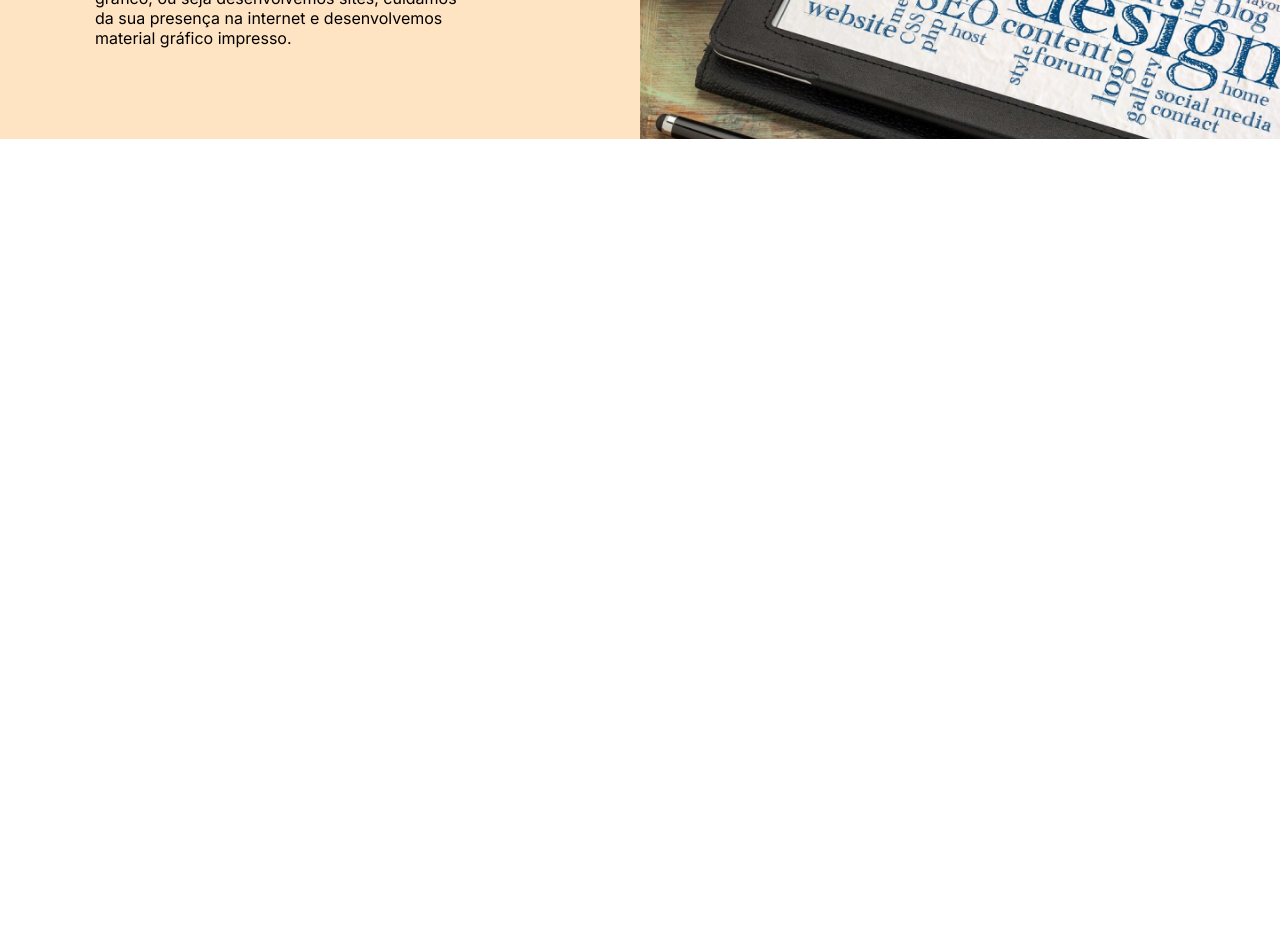
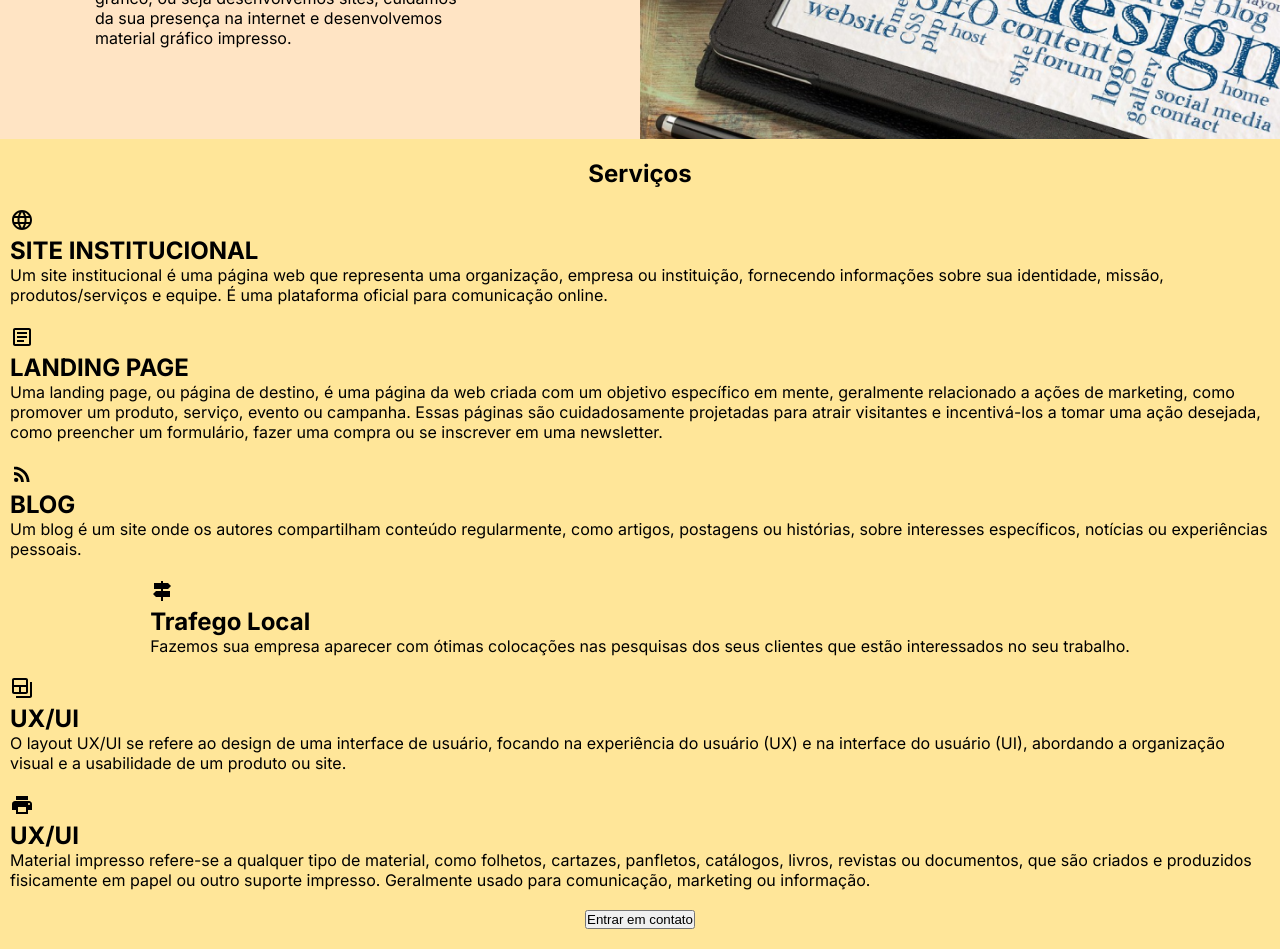
Before and after one commit to samirdourado/douradocomunicacao_react, a Next.js app: page / in a window 1280 px wide. Shown: the part 940-1889 px from the top of the page. Before the commit the page ends 1079 px from the top, so only its background shows below. Built offline with nearby package versions, Linux system fonts and the light colour scheme.

Commit message:
Feat: mvp card

```diff
--- a/src/app/globals.css
+++ b/src/app/globals.css
@@ -2,6 +2,7 @@
   box-sizing: border-box;
   padding: 0;
   margin: 0;
+  list-style: none;
 }
 
 html,
--- a/src/app/page.tsx
+++ b/src/app/page.tsx
@@ -6,6 +6,7 @@ import PageSize from "@/components/sizePage";
 import Hero from "@/components/hero";
 import Slogan from "@/components/slogan";
 import AboutUs from "@/components/about";
+import ServicesArea from "@/components/servicesArea";
 
 export default function Home() {
 
@@ -18,8 +19,7 @@ export default function Home() {
       <Hero/>
       <Slogan/>
       <AboutUs/>
-
-
+      <ServicesArea/>
       { activateMenu && <HamburguerMenu/>}
     </main>
   );
--- /dev/null
+++ b/src/components/servicesArea/index.tsx
@@ -0,0 +1,94 @@
+import styles from './styles.module.scss'
+import LanguageIcon from '@mui/icons-material/Language';
+import ArticleOutlinedIcon from '@mui/icons-material/ArticleOutlined';
+import RssFeedIcon from '@mui/icons-material/RssFeed';
+import SignpostIcon from '@mui/icons-material/Signpost';
+import BackupTableIcon from '@mui/icons-material/BackupTable';
+import PrintIcon from '@mui/icons-material/Print';
+
+const ServicesArea = () => {
+
+    return (
+        <ul className={styles.container}>
+            <h2>Serviços</h2>
+            <li>
+                <LanguageIcon/>
+                <h2>SITE INSTITUCIONAL</h2>
+                <p>
+                    Um site institucional é uma página web que
+                    representa uma organização, empresa ou
+                    instituição, fornecendo informações sobre
+                    sua identidade, missão, produtos/serviços
+                    e equipe. É uma plataforma oficial para
+                    comunicação online.
+                </p>
+            </li>
+
+            <li>
+                <ArticleOutlinedIcon/>
+                <h2>LANDING PAGE</h2>
+                <p>
+                    Uma landing page, ou página de destino, é uma página
+                    da web criada com um objetivo específico em mente,
+                    geralmente relacionado a ações de marketing, como
+                    promover um produto, serviço, evento ou campanha.
+                    Essas páginas são cuidadosamente projetadas para
+                    atrair visitantes e incentivá-los a tomar uma ação
+                    desejada, como preencher um formulário, fazer uma
+                    compra ou se inscrever em uma newsletter.
+                </p>
+            </li>
+
+            <li>
+                <RssFeedIcon/>
+                <h2>BLOG</h2>
+                <p>
+                    Um blog é um site onde os autores compartilham
+                    conteúdo regularmente, como artigos, postagens
+                    ou histórias, sobre interesses específicos,
+                    notícias ou experiências pessoais.
+                </p>
+            </li>
+
+            <li>
+                <SignpostIcon/>
+                <h2>Trafego Local</h2>
+                <p>
+                    Fazemos sua empresa aparecer com ótimas colocações
+                    nas pesquisas dos seus clientes que estão interessados
+                    no seu trabalho.
+                </p>
+            </li>
+
+            <li>
+                <BackupTableIcon/>
+                <h2>UX/UI</h2>
+                <p>
+                    O layout UX/UI se refere ao design de uma interface de
+                    usuário, focando na experiência do usuário (UX) e na
+                    interface do usuário (UI), abordando a organização
+                    visual e a usabilidade de um produto ou site.
+                </p>
+            </li>
+
+            <li>
+                <PrintIcon/>
+                <h2>UX/UI</h2>
+                <p>
+                    Material impresso refere-se a qualquer tipo de material,
+                    como folhetos, cartazes, panfletos, catálogos, livros,
+                    revistas ou documentos, que são criados e produzidos
+                    fisicamente em papel ou outro suporte impresso.
+                    Geralmente usado para comunicação, marketing ou
+                    informação.
+                </p>
+            </li>
+
+
+            <button>Entrar em contato</button>
+        </ul>
+    )
+
+}
+
+export default ServicesArea;
--- /dev/null
+++ b/src/components/servicesArea/styles.module.scss
@@ -0,0 +1,11 @@
+@use 'abstracts' as *;
+
+.container {
+    background-color: $color-c;
+    width: 100%;
+    padding: 20px 10px;
+    display: flex;
+    flex-direction: column;
+    align-items: center;
+    gap: 20px;
+}
```
Also changed, not shown: 1 other file (tests, documents, lock files or other folders).
